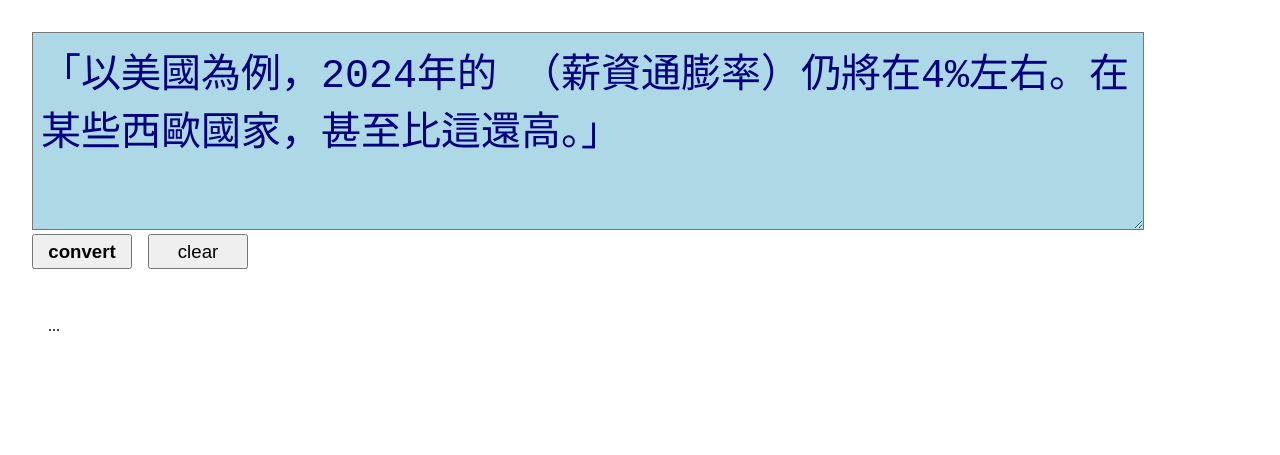
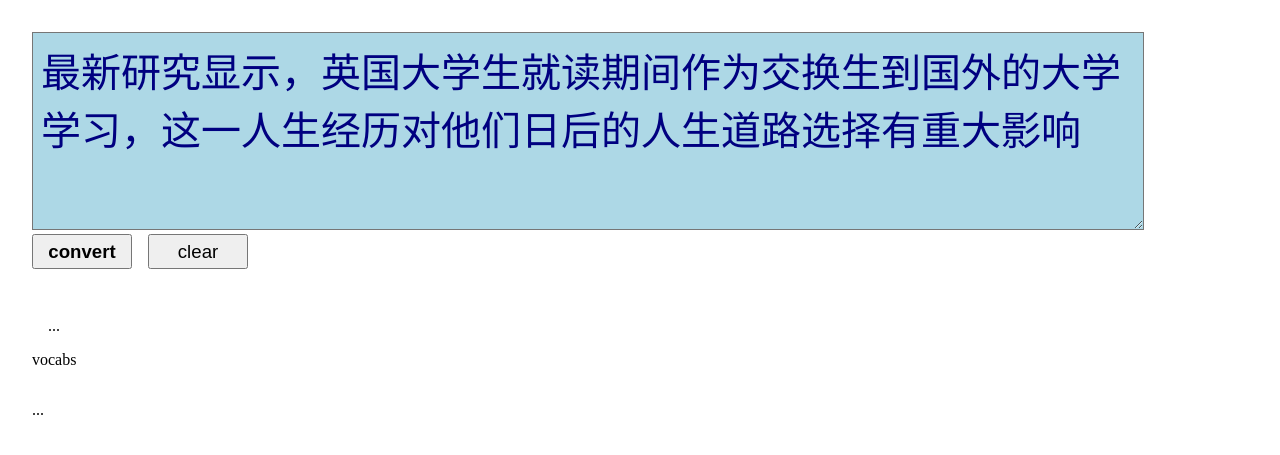
Before and after one commit to motetpaper/pwa-motet-piggy, a plain HTML site: page index.html in a window 1280 px wide. Drawn offline with Linux system fonts and the light colour scheme.

Commit message:
Update index.html

```diff
--- a/index.html
+++ b/index.html
@@ -7,10 +7,8 @@
   <link rel="stylesheet" type="text/css" href="style.css">
 </head>
 <body>
-<!--
-最新研究显示，英国大学生就读期间作为交换生到国外的大学学习，这一人生经历对他们日后的人生道路选择有重大影响
--->
-<textarea id="inputs" placeholder="please copy-paste text here">「以美國為例，2024年的 （薪資通膨率）仍將在4%左右。在某些西歐國家，甚至比這還高。」</textarea>
+
+<textarea id="inputs" placeholder="please copy-paste text here">最新研究显示，英国大学生就读期间作为交换生到国外的大学学习，这一人生经历对他们日后的人生道路选择有重大影响</textarea>
 
 <div id="panel">
   <button id="convert">convert</button>
@@ -18,6 +16,9 @@
 </div>
 
 <div id="outputs">...</div>
+<div id="vocabs">vocabs</div>
+<div id="footer">...</div>
+
 <script type="module" src="./app.js"></script>
 
 </body>
```
